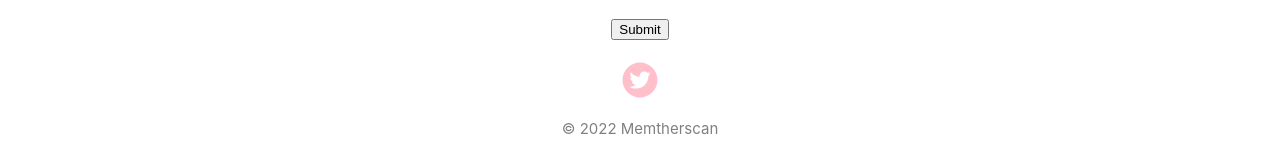
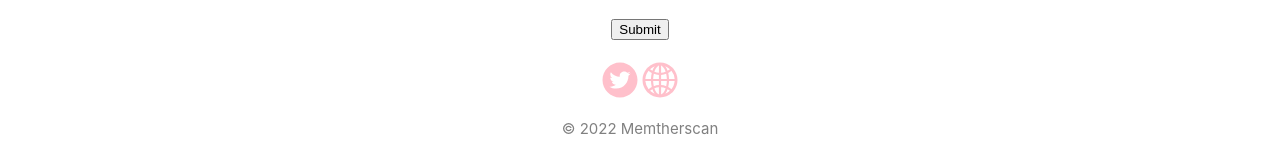
Before and after one commit to guzus/memtherscan-interface, a React (Create React App) app: page /#/upload in a window 1280 px wide. Shown: the part 132-286 px from the top of the page. Built offline with nearby package versions, Linux system fonts and the light colour scheme.

Commit message:
discord link

```diff
--- a/src/Footer.js
+++ b/src/Footer.js
@@ -1,5 +1,5 @@
 import React from "react";
-import { AiFillTwitterCircle } from "react-icons/ai";
+import { AiOutlineGlobal, AiFillTwitterCircle } from "react-icons/ai";
 export default function Footer() {
   return (
     <div className="bg-dark text-center text-white">
@@ -9,6 +9,12 @@ export default function Footer() {
             style={{ fontSize: "40px", color: "pink" }}
           ></AiFillTwitterCircle>
         </a>
+        <a href="https://discord.gg/zJHcXDQU">
+          <AiOutlineGlobal
+            style={{ fontSize: "40px", color: "pink" }}
+          ></AiOutlineGlobal>
+        </a>
+
         <p style={{ fontSize: "15px", color: "gray" }}>© 2022 Memtherscan</p>
       </div>
     </div>
```
